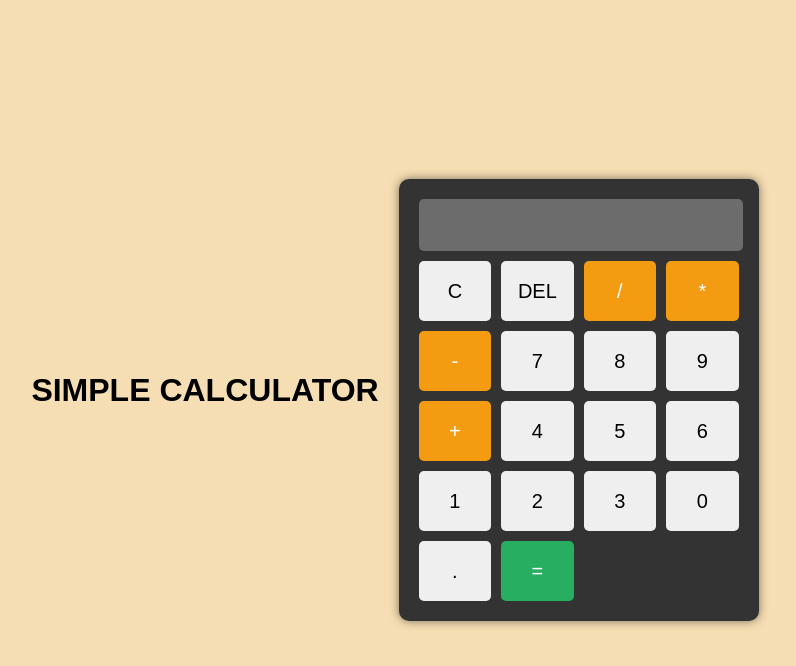
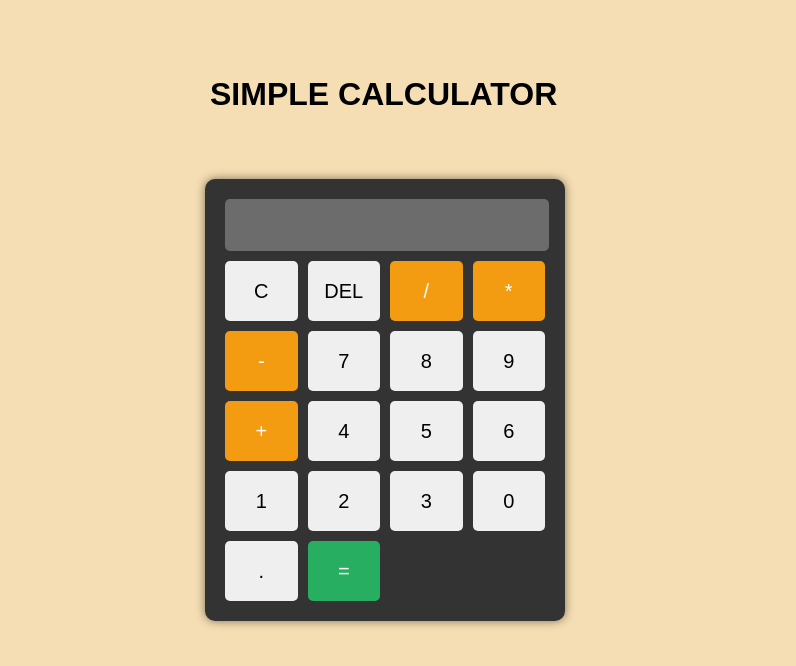
Before and after one commit to rishikaralan/devoprepo, a plain HTML site: page index.html in a window 1280 px wide. Shown: the whole page, without its empty margins (255-1051 px from the left). Drawn offline with Linux system fonts and the light colour scheme.

Commit message:
Update calculatorstyle.css

```diff
--- a/calculatorstyle.css
+++ b/calculatorstyle.css
@@ -8,11 +8,13 @@ body {
     margin: 0;
     background-color: wheat;
 }
-header {
-    text-align: left;
-    margin-bottom: 20px;
-    padding: 20px;
+.topic {
+    position: absolute;
+    top: 50%;
+    margin-top: -350px;
+    padding: 05px;
 }
+
 .calculator {
     width: 320px;
     padding: 20px;
@@ -55,3 +57,7 @@ header {
     background: #27ae60;
     color: white;
 }
+.buttons button.equal {
+    background: #27ae60;
+    color: white;
+}
```
